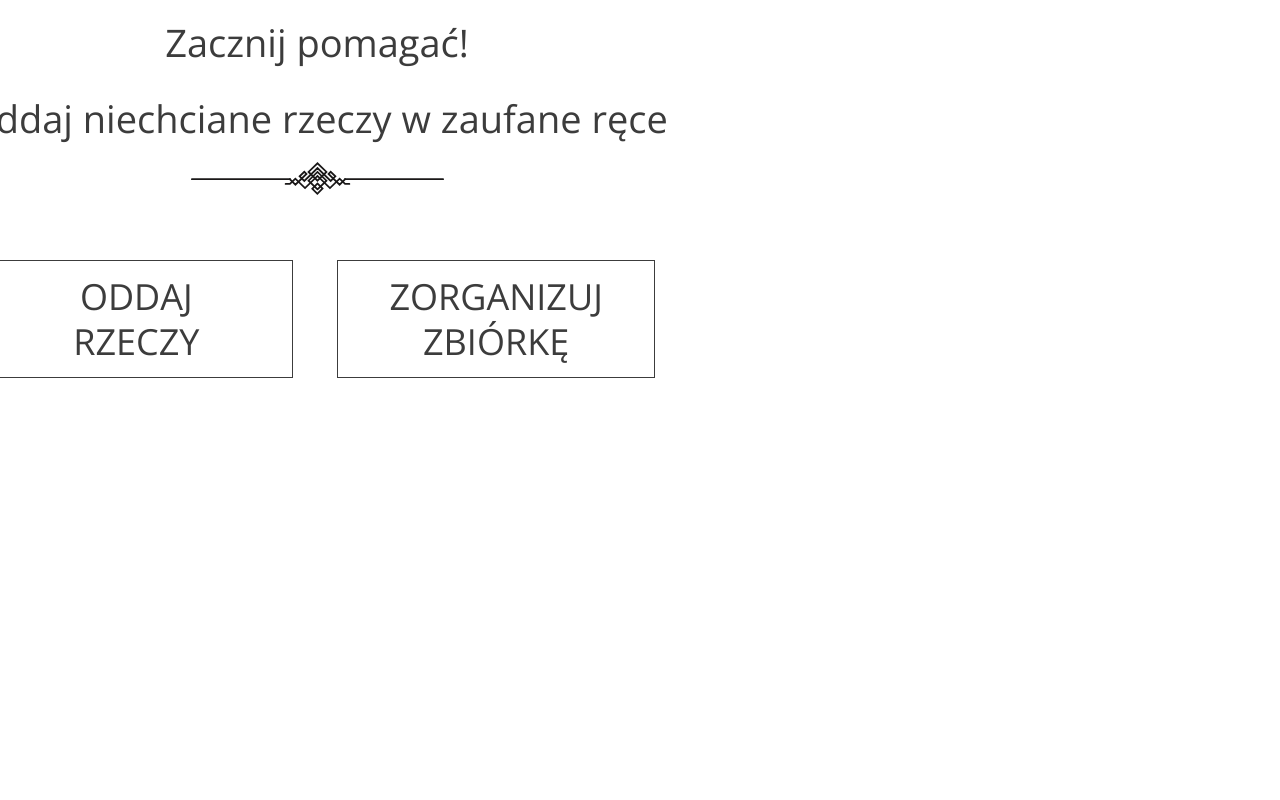
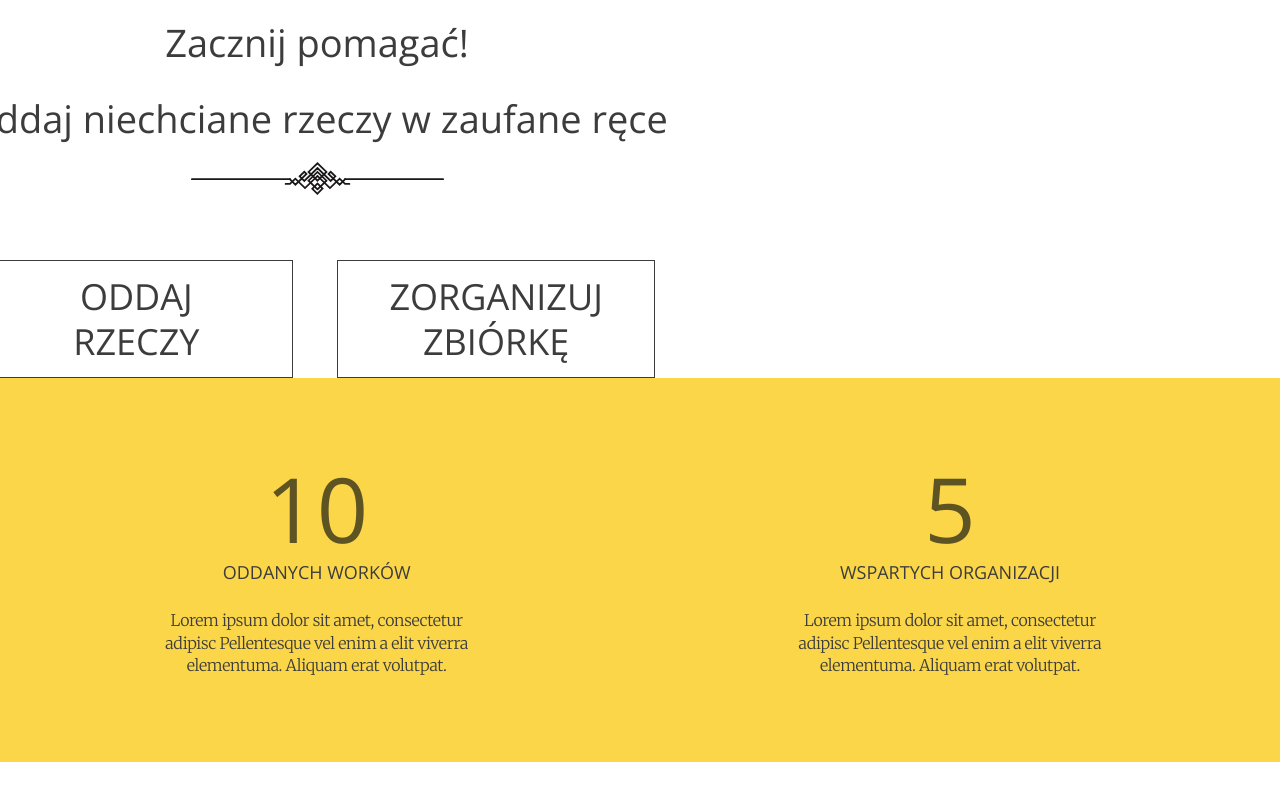
Before and after one commit to EwelinaKopczewska/Givebackthings-App, a React (Create React App) app: page / in a window 1280 px wide. Shown: the part 366-1166 px from the top of the page. Built offline with nearby package versions, Linux system fonts and the light colour scheme.

Commit message:
section three columns

```diff
--- a/src/components/Home/HomeThreeColumns.js
+++ b/src/components/Home/HomeThreeColumns.js
@@ -1,7 +1,25 @@
 import React from "react";
 
 const HomeThreeColumns = () => {
-    return <></>
+    return (
+    <div className="container_threecolumns">
+        <div className="threecolumns-box">
+            <p className="threecolumns_number">10</p>
+            <p className="threecolumns_title">ODDANYCH WORKÓW</p>
+            <p className="threecolumns_text">Lorem ipsum dolor sit amet, consectetur adipisc Pellentesque vel enim a elit viverra elementuma. Aliquam erat volutpat.</p>
+        </div>
+        <div className="threecolumns-box">
+            <p className="threecolumns_number">5</p>
+            <p className="threecolumns_title">WSPARTYCH ORGANIZACJI</p>
+            <p className="threecolumns_text">Lorem ipsum dolor sit amet, consectetur adipisc Pellentesque vel enim a elit viverra elementuma. Aliquam erat volutpat.</p>
+        </div>
+        <div className="threecolumns-box">
+            <p className="threecolumns_number">7</p>
+            <p className="threecolumns_title"> ZORGANIZOWANY ZBIÓREK</p>
+            <p className="threecolumns_text">Lorem ipsum dolor sit amet, consectetur adipisc Pellentesque vel enim a elit viverra elementuma. Aliquam erat volutpat.</p>
+        </div>
+    </div>
+    )
 }
 
 export default HomeThreeColumns
--- /dev/null
+++ b/src/scss/home/homeThreeColumns.scss
@@ -0,0 +1,35 @@
+.container_threecolumns{
+    height: 384px;
+    background-color: $color-orange;
+    display: flex;
+    justify-content: space-around;
+
+    .threecolumns-box{
+        display: flex;
+        flex-direction: column;
+        justify-content: center;
+        align-items: center;
+
+        .threecolumns_number{
+            font-size: 90px;
+            font-weight: 300;
+            color: $color-green;
+        }
+
+        .threecolumns_title{
+            margin-top: 10px;
+            font-size: 18px;
+            color: $color-darkgrey;
+        }
+
+        .threecolumns_text{
+            width: 334px;
+            margin-top: 28px;
+            font: normal normal 300 16px $font-alt;
+            text-align: center;
+            letter-spacing: -0.32px;
+            line-height: 22.7px;
+            color: $color-darkgrey;
+        }
+    }
+}
--- a/src/scss/main.scss
+++ b/src/scss/main.scss
@@ -25,3 +25,4 @@ body {
 @import "./home/nav.scss";
 @import "./home/navLog.scss";
 @import "./home/homeHeader.scss";
+@import "./home/homeThreeColumns.scss";
```
